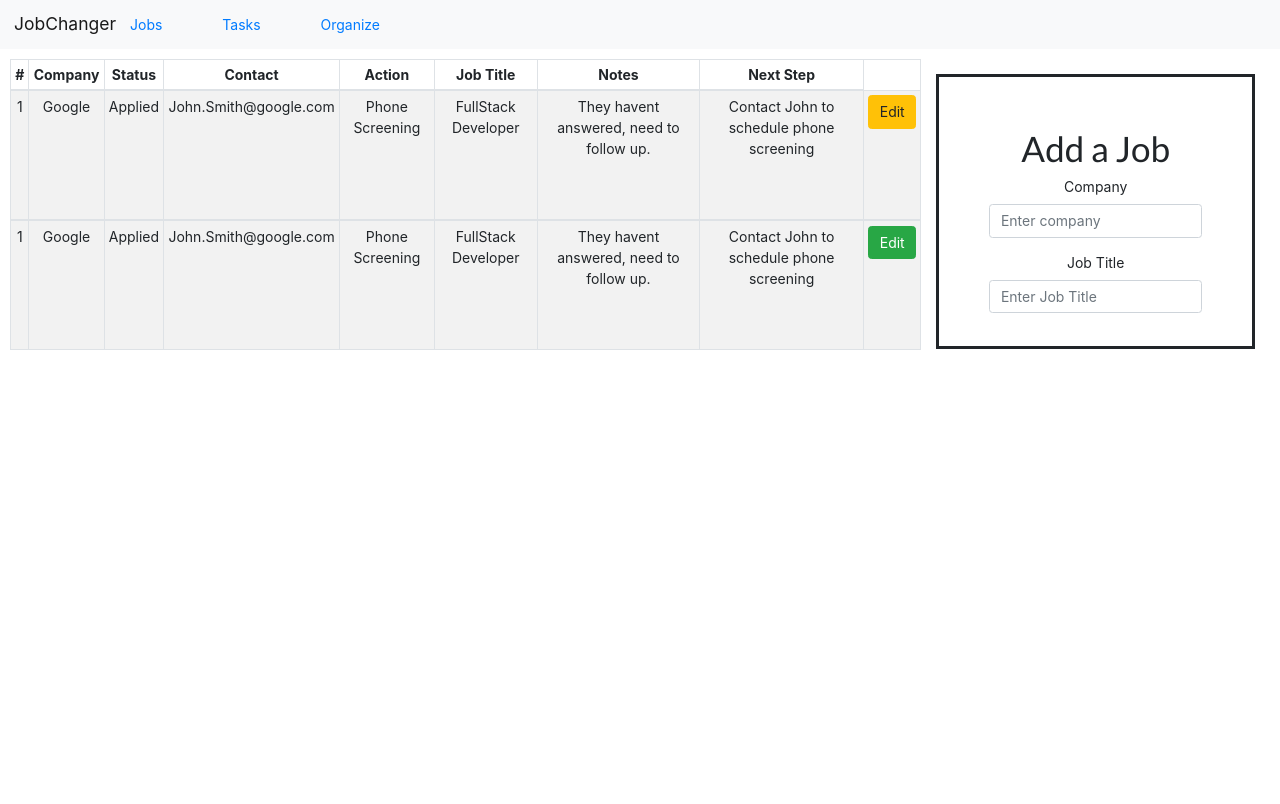
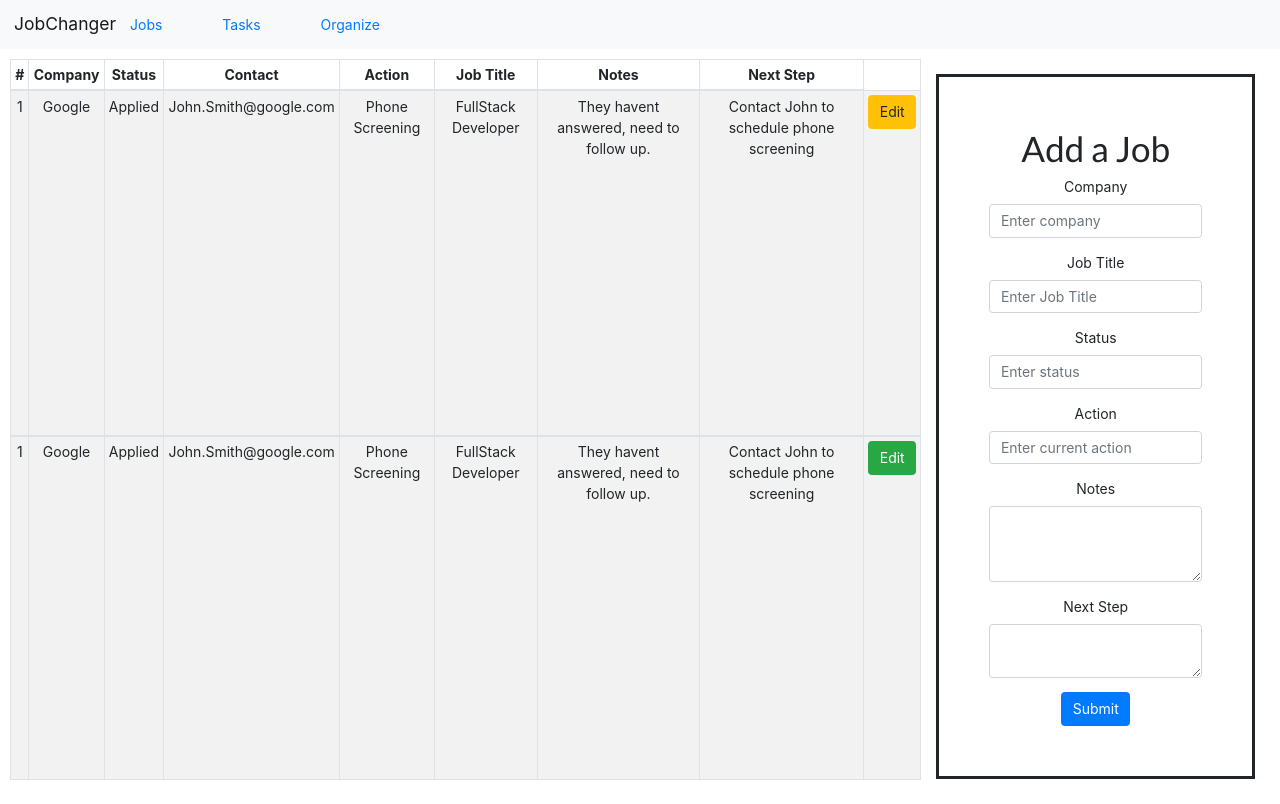
Before and after one commit to Lix311/jobchanger-front, a React (Create React App) app: page /jobs in a window 1280 px wide. Built offline with nearby package versions, Linux system fonts and the light colour scheme; no server answers.

Commit message:
fixed rollback

```diff
--- a/src/App.js
+++ b/src/App.js
@@ -8,15 +8,74 @@ class App extends Component {
 
   state = {
     currentUser: '',
-    jobs: []
+    jobs: [],
+    userJobs: [], // pass this to userjobscontainer
+    staticJobs: []
   }
 
   componentDidMount(){
     fetch('http://localhost:3001/jobs')
     .then(res => res.json())
     .then(data => this.setState({jobs: data}))
-    .then(console.log(this.state.jobs))
+    fetch('http://localhost:3001/static_jobs')
+    .then(res => res.json())
+    .then(data => this.setState({staticJobs: data}))
   }
+
+  addJob = (event) => {
+    event.preventDefault()
+    let newJob = {
+
+      user_id: this.state.currentUser.id,
+      job_id: parseInt(this.state.staticJobs.length + 1),
+      company: event.target['formGroupCompany'].value,
+      title: event.target['formGroupTitle'].value,
+      status: event.target['formGroupStatus'].value,
+      action: event.target['formGroupAction'].value,
+      notes: event.target['formGroupNotes'].value,
+      next_step: event.target['formGroupNextStep'].value // this goes to userjobs
+    }
+
+    let staticnewJob = {
+      api_id: parseInt(`500${this.state.staticJobs.length + 1}`),
+      company: event.target['formGroupCompany'].value,
+      title: event.target['formGroupTitle'].value,
+      logo: 'custom logo',
+      description: 'custom description',
+      date: 'todays date' // this goes to static jobs
+    }
+
+    this.setState({staticJobs: [...this.state.staticJobs, staticnewJob]})
+    this.setState({userJobs: [...this.state.userJobs, newJob]})
+    //set state to add newJob to static jobs and post to static jobs
+    //set state to userjobs and post to userjobs
+
+    console.log(newJob)
+
+    fetch('http://localhost:3001/static_jobs', {
+      method: 'POST',
+      headers: {
+        'Content-Type': 'application/json',
+        'Accept': 'application/json'
+      },
+      body: JSON.stringify({staticjob: staticnewJob})
+    })
+    .then(r => r.json())
+    .then(json => {
+
+      fetch('http://localhost:3001/userjobs', {
+        method: 'POST',
+        headers: {
+          'Content-Type': 'application/json',
+          'Accept': 'application/json'
+        },
+        body: JSON.stringify({userjob: newJob})
+      })
+      .then(r => r.json())
+
+    })
+
+}
 
   setUser = (user) => {
     this.setState({currentUser: user})
@@ -87,6 +146,7 @@ body: JSON.stringify({
           jobs = {this.state.jobs}
           login = {this.loginHandler}
           signup = {this.signUpHandler}
+          addJob = {this.addJob}
         />
     </div>
     );
--- a/src/Components/AddJobForm.js
+++ b/src/Components/AddJobForm.js
@@ -1,14 +1,18 @@
-import React from 'react';
-import {Form} from 'react-bootstrap'
+import React, { Component } from 'react';
+import {Form, Button} from 'react-bootstrap'
 
 
+// make this have state to hold values?
 
+class AddJobForm extends Component {
+  state = {
+  }
 
-const AddJobForm = () => {
+  render() {
     return (
       <div>
             <h1>Add a Job</h1>
-            <Form>
+            <Form onSubmit={(event) => this.props.addJob(event)}>
             <Form.Group controlId="formGroupCompany">
               <Form.Label>Company</Form.Label>
               <Form.Control type="company" placeholder="Enter company" />
@@ -17,9 +21,27 @@ const AddJobForm = () => {
               <Form.Label>Job Title</Form.Label>
               <Form.Control type="title" placeholder="Enter Job Title" />
             </Form.Group>
+            <Form.Group controlId="formGroupStatus">
+              <Form.Label>Status</Form.Label>
+              <Form.Control type="status" placeholder="Enter status" />
+            </Form.Group>
+            <Form.Group controlId="formGroupAction">
+              <Form.Label>Action</Form.Label>
+              <Form.Control type="action" placeholder="Enter current action" />
+            </Form.Group>
+            <Form.Group controlId="formGroupNotes">
+              <Form.Label>Notes</Form.Label>
+              <Form.Control as="textarea" rows="3" />
+            </Form.Group>
+            <Form.Group controlId="formGroupNextStep">
+              <Form.Label>Next Step</Form.Label>
+              <Form.Control as="textarea" rows="2" />
+            </Form.Group>
+            <Button variant='primary' type='submit'>Submit</Button>
           </Form>
         </div>
     );
   }
+}
 
 export default AddJobForm;
--- a/src/Containers/JobSearchContainer.js
+++ b/src/Containers/JobSearchContainer.js
@@ -9,6 +9,7 @@ const JobSearchContainer = (props) => {
            <h2>JobSearchContainer</h2>
            <JobsContainer
             jobs = {props.jobs}
+            addJob = {props.addJob}
            />
 
         </div>
--- a/src/Containers/MainContainer.js
+++ b/src/Containers/MainContainer.js
@@ -18,6 +18,7 @@ class MainContainer extends Component {
                     render={()=>
                         <JobSearchContainer
                         jobs = {this.props.jobs}
+
                         />
                     }
                 />
@@ -32,7 +33,9 @@ class MainContainer extends Component {
                 <Route
                     exact path="/jobs"
                     render={()=>
-                        <UserJobsContainer />
+                        <UserJobsContainer
+                        addJob = {this.props.addJob}
+                        />
                     }
                 />
 
--- a/src/Containers/UserJobsContainer.js
+++ b/src/Containers/UserJobsContainer.js
@@ -12,7 +12,7 @@ const StyledForm = styled.div`
 float: right;
 border: solid;
 width: 400px;
-height: 275px;
+height: 100%;
 padding: 50px;
 text-align: center;
 margin: 15px;
@@ -70,7 +70,7 @@ const UserJobsContainer = (props) => {
             </Table>
 
             <StyledForm>
-                <AddJobForm/>
+                <AddJobForm addJob = {props.addJob}/>
             </StyledForm>
 
 
```
Lines whose indentation alone changed are shown as unchanged.
